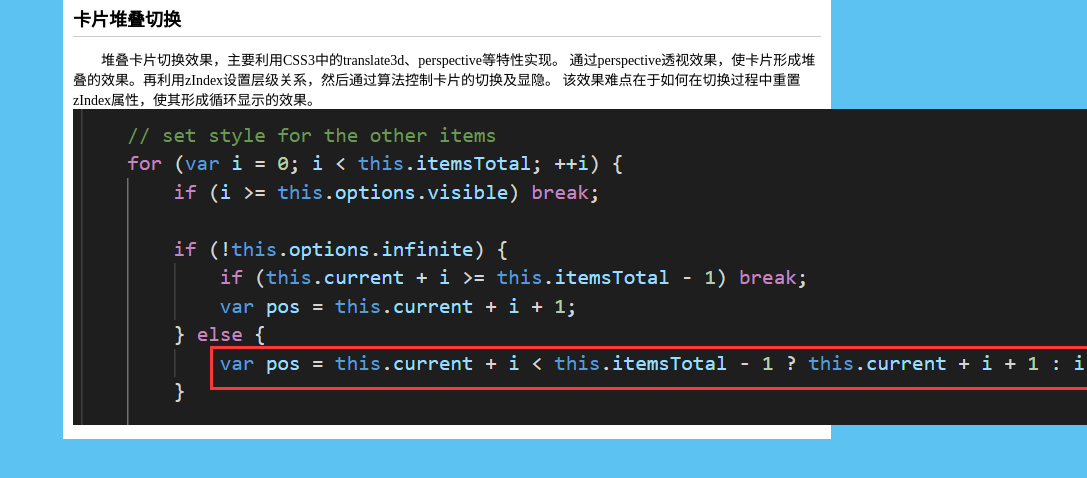
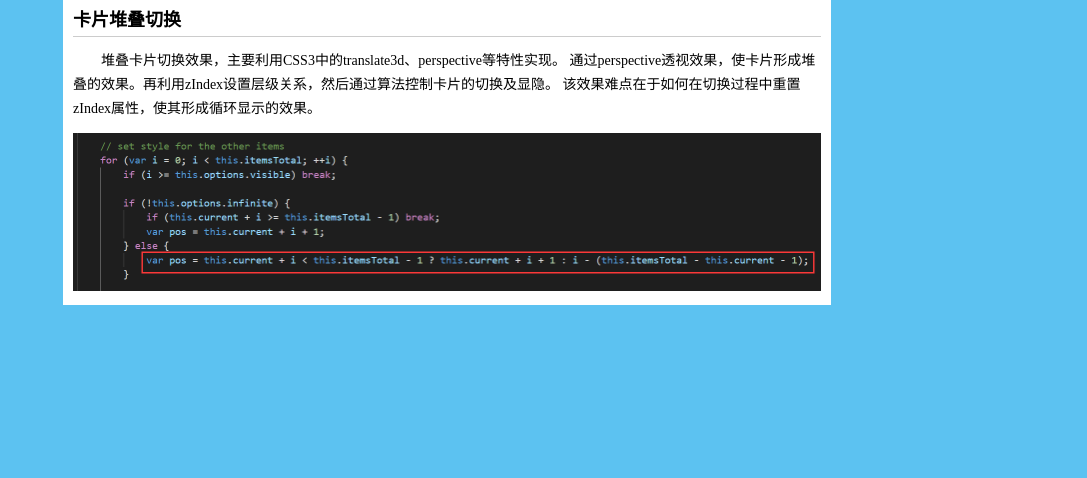
Before and after one commit to zhaoshaobang/zhaoshaobang.github.io, a Jekyll site: the page demo/index.html, which Jekyll copies as it is, in a window 1280 px wide. Shown: the top 478 px of the page, without its empty margins (193-1280 px from the left). Built offline with Jekyll 4.4.1, drawn with Linux system fonts in a browser that asks for light colours.

Commit message:
导航样式

```diff
--- a/demo/index.html
+++ b/demo/index.html
@@ -3,35 +3,34 @@
 
 <head>
     <meta charset="UTF-8">
-    <title>717</title>
+    <title>Demo导航页</title>
     <style>
         * {
             margin: 0;
             padding: 0;
         }
 
-        html {
-
-        }
 
         body {
             background-color: #5cc2f1;
             font-size: 14px;
+
         }
 
         #container {
             width: 60vw;
-            margin: 0 auto;
+            margin: 0px auto;
             background-color: #fff;
 
         }
 
         #container ul {
-            list-style: none
+            list-style: none;
         }
 
         #container ul li {
             padding: 10px;
+            overflow: hidden;
         }
 
         #container ul li h3 {
@@ -48,9 +47,19 @@
             font-weight: bold;
         }
 
-        #container p {
+        #container ul h3 a:hover {
+            color: green;
+        }
+
+        #container ul p {
             text-indent: 2em;
             margin-top: 12px;
+            margin-bottom: 12px;
+            line-height: 24px;
+        }
+
+        #container ul img {
+            width: 100%;
         }
     </style>
 
```
